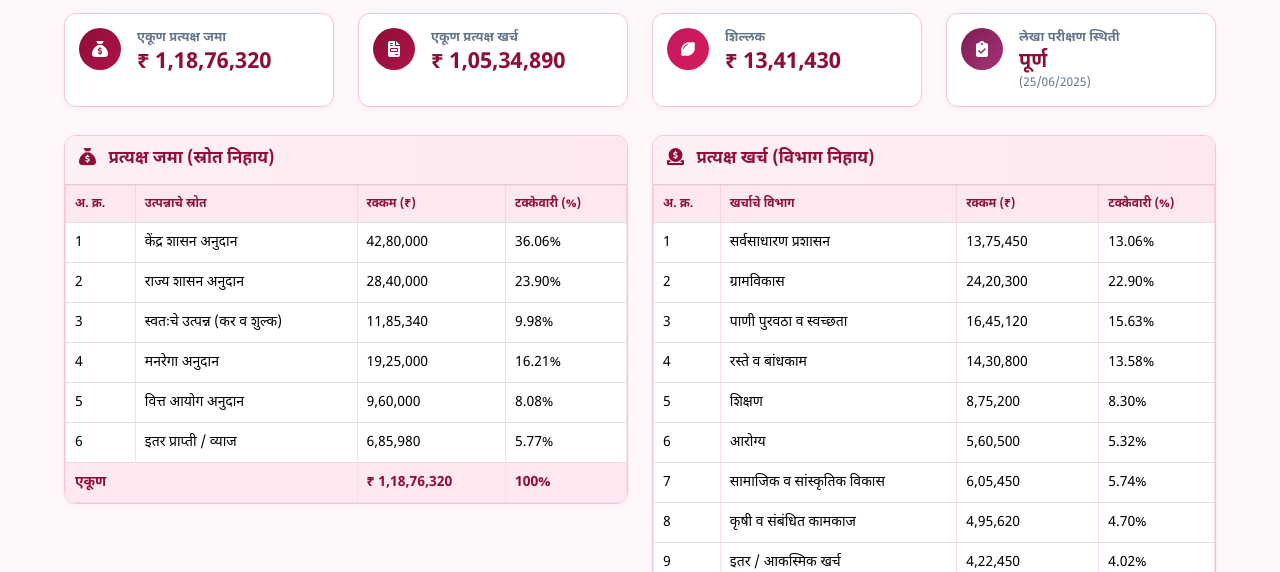
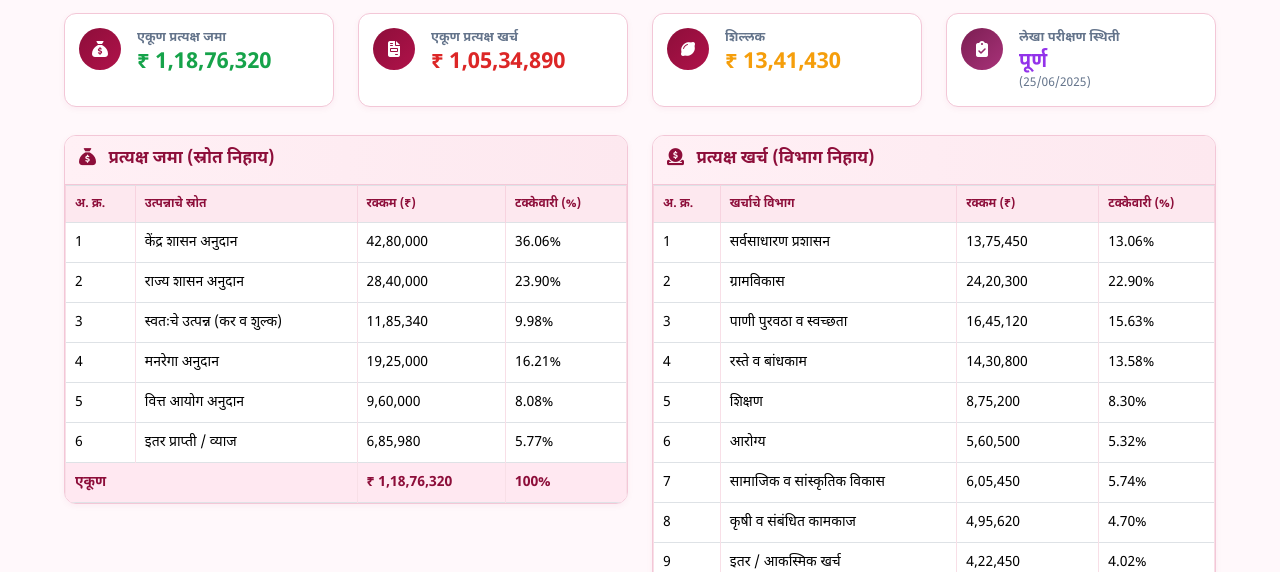
Before and after one commit to bankarnikita46-sketch/Varshik-Ahaval, a plain HTML site: page index.html in a window 1280 px wide. Shown: the part 228-800 px from the top of the page. Drawn offline with nearby package versions, Linux system fonts and the light colour scheme.

Commit message:
Update index.html

```diff
--- a/index.html
+++ b/index.html
@@ -457,6 +457,26 @@ transform:translate(-50%,-50%);
     font-size:13px;
 }
 
+.value-green{
+    color:#16a34a !important;
+}
+
+.value-red{
+    color:#dc2626 !important;
+}
+
+.value-blue{
+    color:#2563eb !important;
+}
+
+.value-orange{
+    color:#f59e0b !important;
+}
+
+.value-purple{
+    color:#9333ea !important;
+}
+
 /* ================= MOBILE ================= */
 
 @media(max-width:992px){
@@ -484,10 +504,6 @@ transform:translate(-50%,-50%);
     justify-content:center;
 }
 
-/* .fake-chart{
-    width:200px;
-    height:200px;
-} */
  .fake-chart{
 width:180px;
 height:180px;
@@ -590,7 +606,7 @@ PDF डाउनलोड करा
 
 <div>
 <div class="info-title">एकूण प्रत्यक्ष खर्च</div>
-<div class="info-value value-green">₹ 1,05,34,890</div>
+<div class="info-value value-red">₹ 1,05,34,890</div>
 </div>
 
 </div>
@@ -607,7 +623,7 @@ PDF डाउनलोड करा
 
 <div class="d-flex gap-3 align-items-start">
 
-<div class="info-icon orange">
+<div class="info-icon green">
 <i class="fa-solid fa-lemon"></i>
 </div>
 
```
